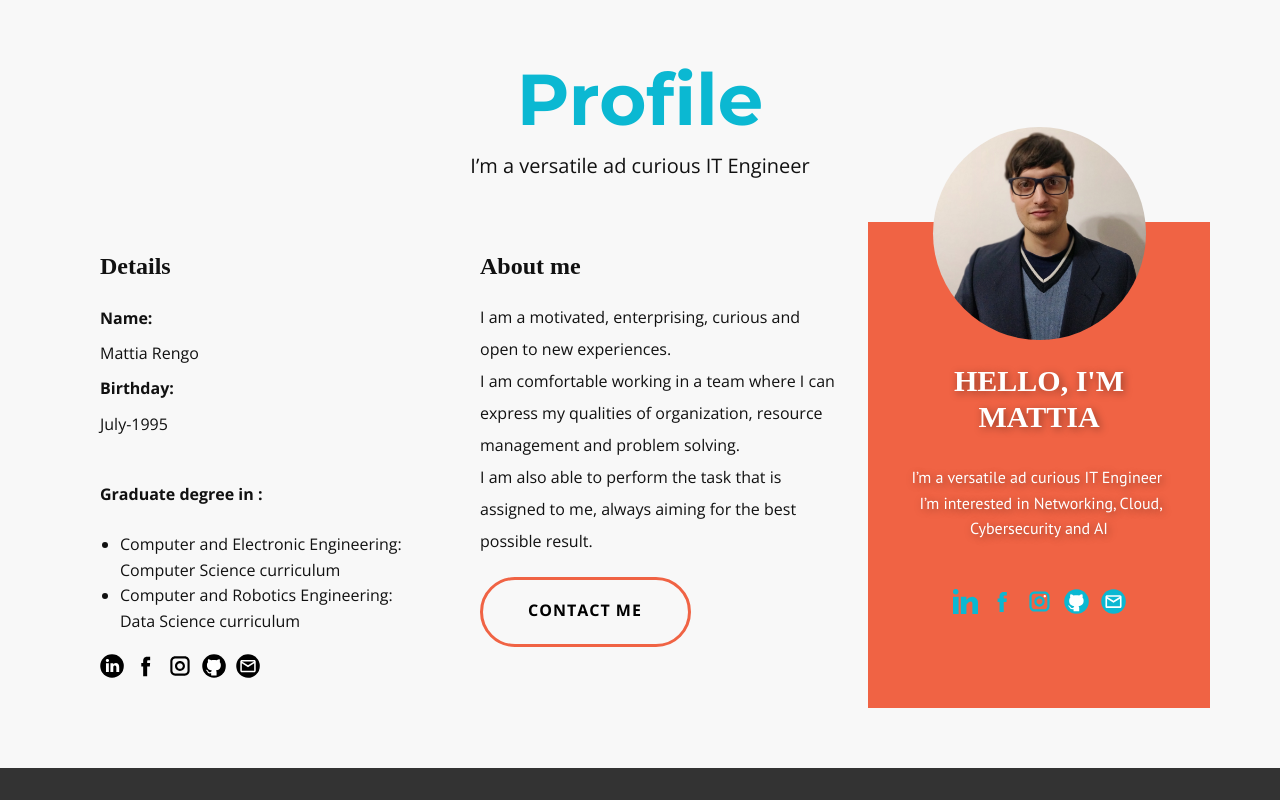
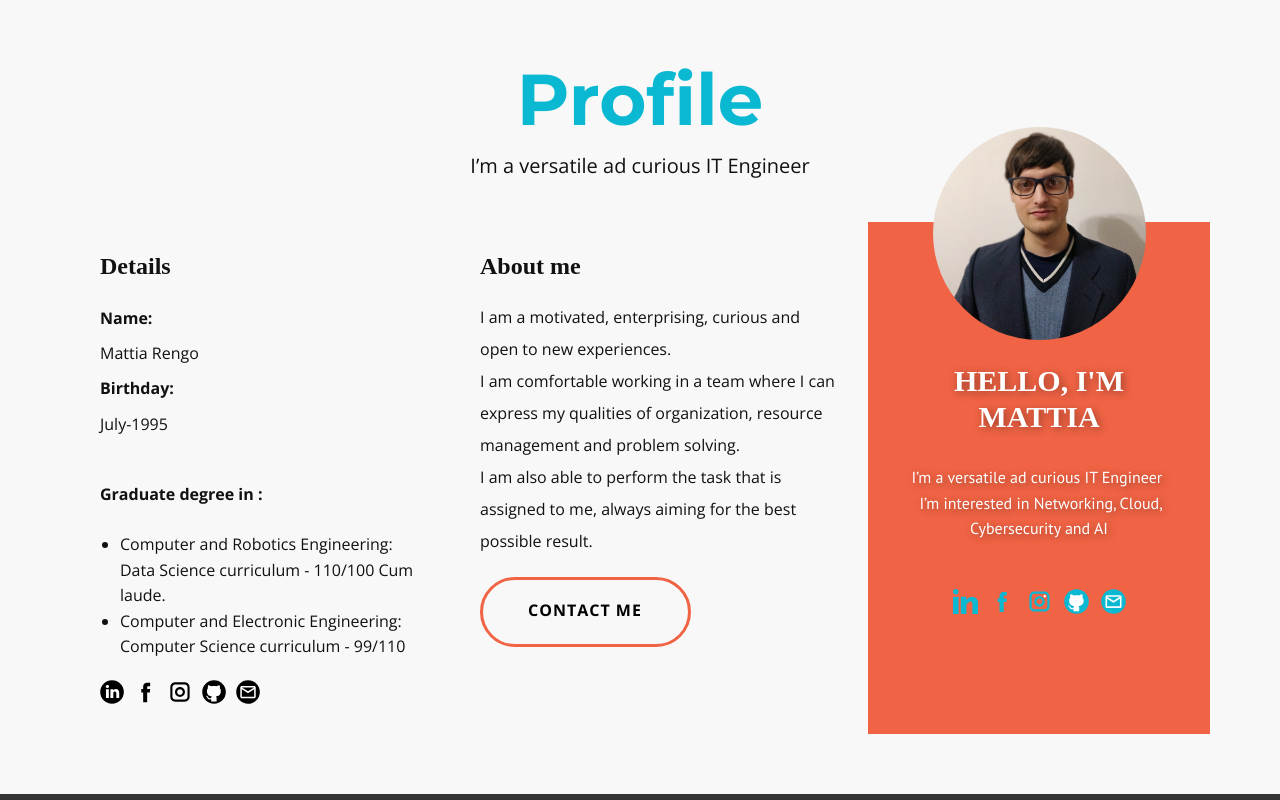
Before and after one commit to MRColorR/MRcolorR.github.io, a plain HTML site: page Mattia-Rengo.html in a window 1280 px wide. Shown: the top 800 px of the page. Drawn offline with nearby package versions, Linux system fonts and the light colour scheme; a web font is replaced by a local one.

Commit message:
Update Mattia-Rengo.html

```diff
--- a/Mattia-Rengo.html
+++ b/Mattia-Rengo.html
@@ -50,8 +50,8 @@ I’m interested in Networking, Cloud, Cybersecurity and AI">
                     <br>
                   </p>
                   <ul class="u-text u-text-5">
-                    <li> Computer and Electronic Engineering: Computer Science curriculum</li>
-                    <li> Computer and Robotics Engineering: Data Science curriculum</li>
+                    <li> Computer and Robotics Engineering: Data Science curriculum - 110/100 Cum laude.</li>
+                    <li> Computer and Electronic Engineering: Computer Science curriculum - 99/110 </li>
                   </ul>
                   <div class="u-social-icons u-spacing-10 u-social-icons-1">
                     <a class="u-social-url" target="_blank" data-type="LinkedIn" title="LinkedIn" href="https://www.linkedin.com/in/mattia-rengo/"><span class="u-icon u-social-icon u-social-linkedin u-text-black u-icon-1"><svg class="u-svg-link" preserveAspectRatio="xMidYMin slice" viewBox="0 0 112 112" style=""><use xmlns:xlink="http://www.w3.org/1999/xlink" xlink:href="#svg-4182"></use></svg><svg class="u-svg-content" viewBox="0 0 112 112" x="0" y="0" id="svg-4182"><circle fill="currentColor" cx="56.1" cy="56.1" r="55"></circle><path fill="#FFFFFF" d="M41.3,83.7H27.9V43.4h13.4V83.7z M34.6,37.9L34.6,37.9c-4.6,0-7.5-3.1-7.5-7c0-4,3-7,7.6-7s7.4,3,7.5,7
```
